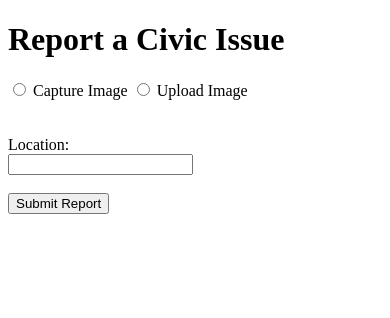
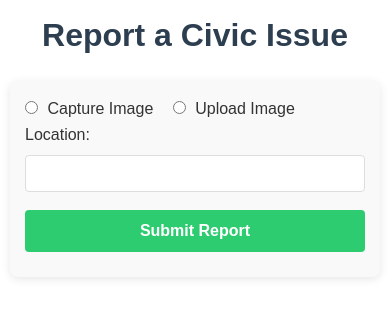
Before and after one commit to Dnyaneshwari1716/civic_issue_reporter, a Django app: page / in a window 390 px wide. Shown: the top 318 px of the page. Run offline with Django 5.2, Linux system fonts and the light colour scheme.

Commit message:
responsive

```diff
--- a/reporter/templates/reporter/upload.html
+++ b/reporter/templates/reporter/upload.html
@@ -20,13 +20,116 @@
 <html lang="en">
 <head>
     <meta charset="UTF-8">
+    <meta name="viewport" content="width=device-width, initial-scale=1.0">
     <title>Report Civic Issue</title>
     <style>
+        * {
+            box-sizing: border-box;
+            margin: 0;
+            padding: 0;
+        }
+
+        body {
+            font-family: Arial, sans-serif;
+            line-height: 1.6;
+            padding: 20px;
+            max-width: 800px;
+            margin: 0 auto;
+            color: #333;
+        }
+
+        h1 {
+            margin-bottom: 20px;
+            color: #2c3e50;
+            text-align: center;
+        }
+
+        form {
+            background-color: #f9f9f9;
+            padding: 20px;
+            border-radius: 8px;
+            box-shadow: 0 2px 10px rgba(0, 0, 0, 0.1);
+        }
+
         video, canvas {
-            width: 400px;
+            width: 100%;
+            max-width: 400px;
             height: auto;
-            border: 1px solid black;
-            margin-bottom: 10px;
+            border: 1px solid #ddd;
+            border-radius: 4px;
+            margin-bottom: 15px;
+            display: block;
+        }
+
+        label {
+            margin-right: 15px;
+            cursor: pointer;
+        }
+
+        input[type="radio"] {
+            margin-right: 5px;
+        }
+
+        input[type="text"],
+        input[type="file"] {
+            width: 100%;
+            padding: 10px;
+            margin: 8px 0;
+            border: 1px solid #ddd;
+            border-radius: 4px;
+        }
+
+        button {
+            background-color: #3498db;
+            color: white;
+            border: none;
+            padding: 10px 15px;
+            border-radius: 4px;
+            cursor: pointer;
+            margin-top: 10px;
+            font-size: 16px;
+            transition: background-color 0.2s;
+            display: inline-block;
+        }
+
+        button:hover {
+            background-color: #2980b9;
+        }
+
+        button[type="submit"] {
+            background-color: #2ecc71;
+            display: block;
+            width: 100%;
+            padding: 12px;
+            font-weight: bold;
+        }
+
+        button[type="submit"]:hover {
+            background-color: #27ae60;
+        }
+
+        #captureDiv, #uploadDiv {
+            margin: 15px 0;
+        }
+
+        /* Responsive adjustments */
+        @media (max-width: 600px) {
+            body {
+                padding: 10px;
+            }
+
+            form {
+                padding: 15px;
+            }
+
+            video, canvas {
+                max-width: 100%;
+            }
+
+            button {
+                width: 100%;
+                margin-bottom: 10px;
+            }
         }
     </style>
 </head>
@@ -37,14 +140,14 @@
         {% csrf_token %}
 
         <!-- Radio buttons: Capture or Upload -->
-        <label><input type="radio" name="mode" value="capture" onclick="chooseMode('capture')"> Capture Image</label>
-        <label><input type="radio" name="mode" value="upload" onclick="chooseMode('upload')"> Upload Image</label>
-
-        <br><br>
+        <div>
+            <label><input type="radio" name="mode" value="capture" onclick="chooseMode('capture')"> Capture Image</label>
+            <label><input type="radio" name="mode" value="upload" onclick="chooseMode('upload')"> Upload Image</label>
+        </div>
 
         <!-- Webcam Preview and Capture -->
         <div id="captureDiv" style="display:none;">
-            <video id="video" autoplay></video><br>
+            <video id="video" autoplay></video>
             <button type="button" onclick="capturePhoto()">Capture Photo</button>
             <canvas id="canvas" style="display:none;"></canvas>
             <input type="hidden" name="captured_image" id="captured_image">
@@ -55,15 +158,12 @@
             <input type="file" name="image" accept="image/*">
         </div>
 
-        <br>
-
         <!-- Location -->
         <div>
-            <label for="location">Location:</label><br>
+            <label for="location">Location:</label>
             <input type="text" name="location" id="location" required>
         </div>
 
-        <br>
         <button type="submit">Submit Report</button>
     </form>
 
```
Also changed, not shown: reporter/templates/reporter/result.html (+104 -19 lines).
